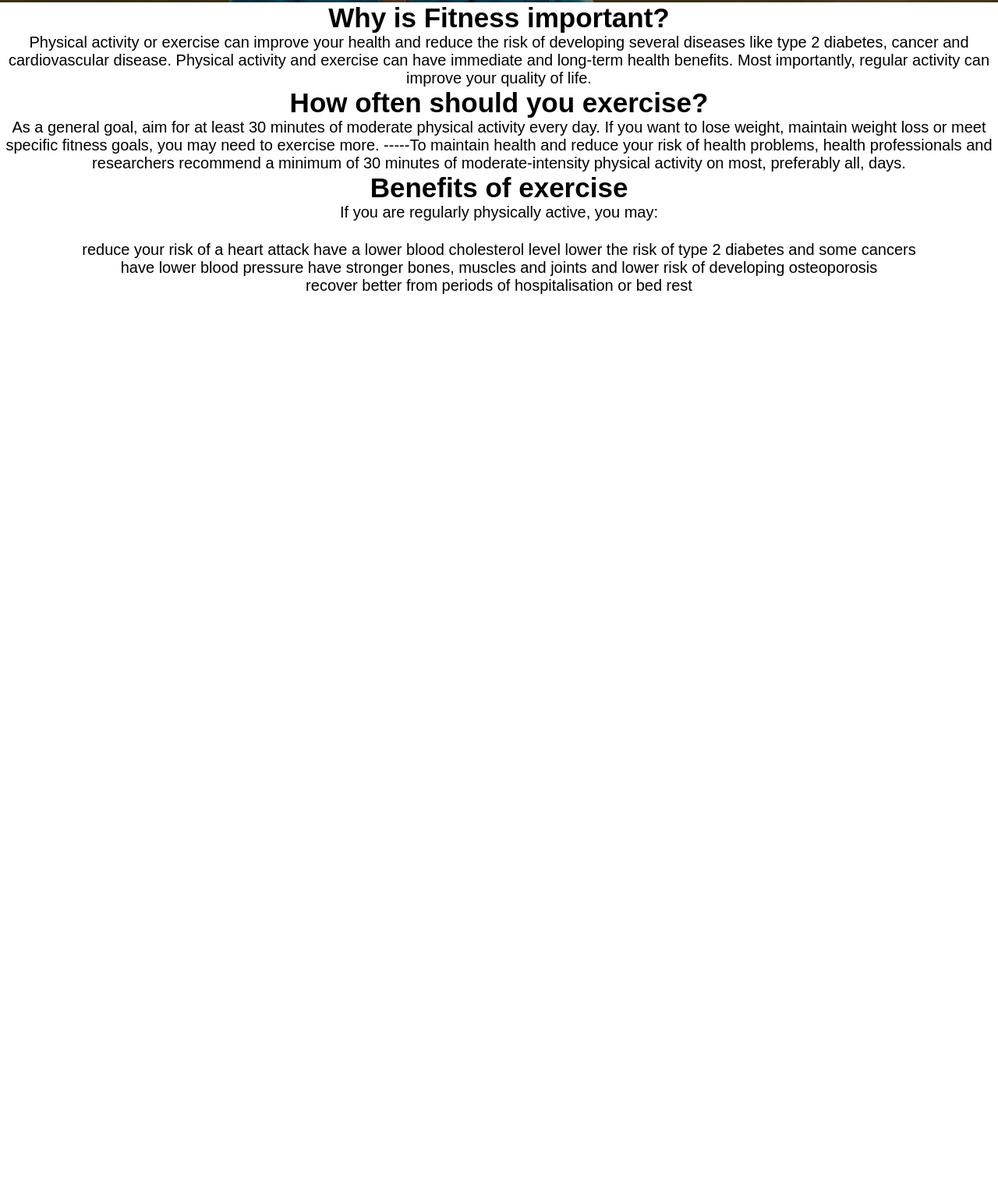
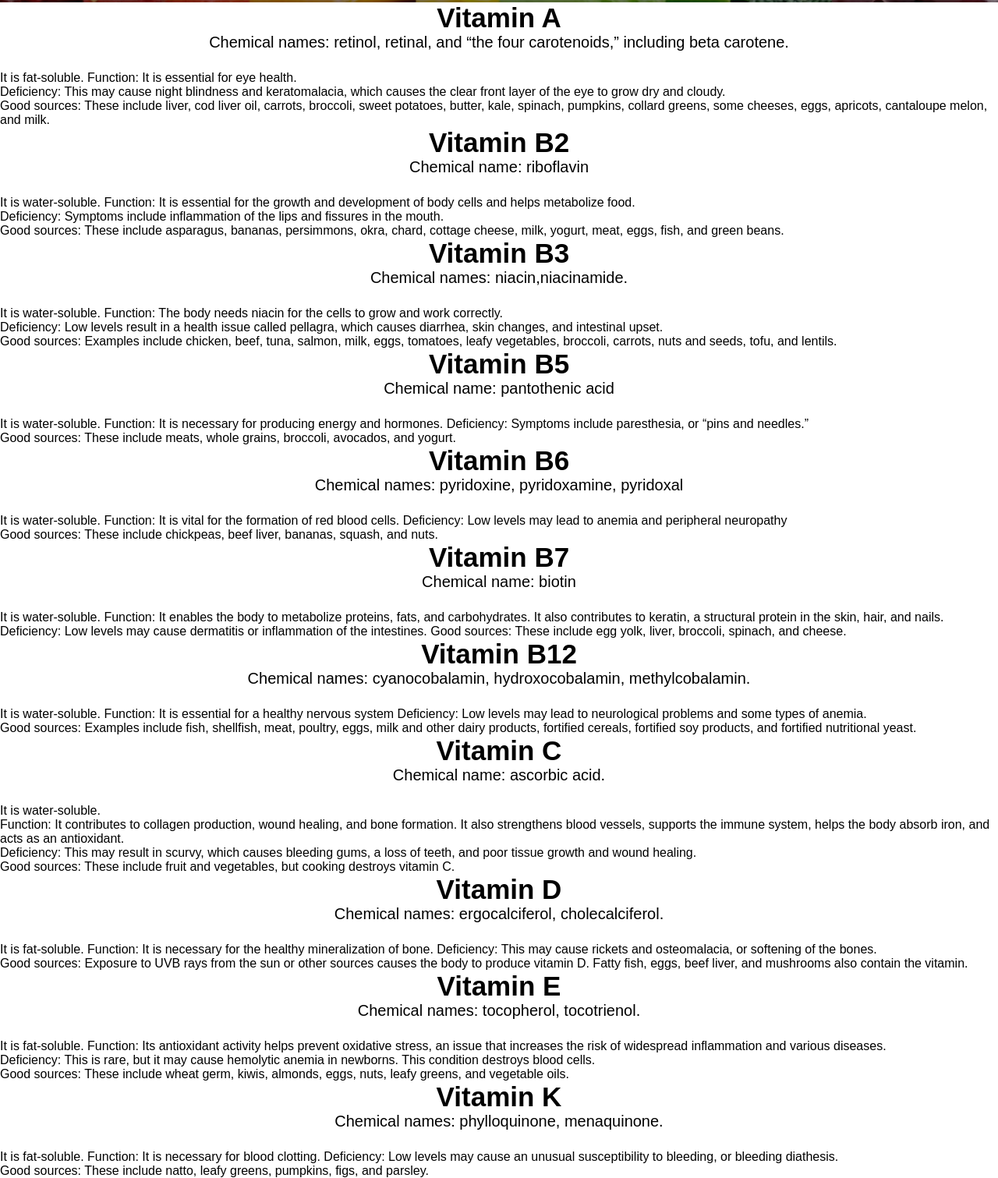
Before and after one commit to Katehampton/LegendLifeStyle, a plain HTML site: page Vitamins.html in a window 1280 px wide. Shown: the part 397-1908 px from the top of the page at 78% size. Before the commit the page ends 800 px from the top, so only its background shows below. Drawn offline with Linux system fonts and the light colour scheme; a script that the page names is missing.

Commit message:
replacing code with my old code

```diff
--- a/Vitamins.html
+++ b/Vitamins.html
@@ -1,46 +1,133 @@
-<!DOCTYPE html>
 <html>
+    <head>
         <head>
             <meta charset="utf-8">
             <meta http-equiv="X-UA-Compatible" content="IE=edge">
-        <title>Fitness</title>
+            <title> Vitamins</title>
             <meta name="description" content="">
             <meta name="viewport" content="width=device-width, initial-scale=1.0">
             <link rel="stylesheet" href="index.css">
 
+
         </head>
-
+    </head>
 <body>
     <header>
         <div class="main">
             <ul>
                 <li><a href="index.html">Home</a></li>
-                    <li><a href="information.html">Nutrition</a></li>
+                <li><a href="Information.html">Nutrition</a></li>
                 <li><a href="fitness.html">Fitness</a></li>
 
+            </ul>
         </div>
-            <div class="fitnesstitle">
-                <h1>FITNESS</h1>
+    </header>
+    <div class="Vitaminpage"></div>
+    <div class="Vitamintitle">
+        <h1>VITAMINS</h1>
     </div>
-            <div class="fitnesspage"></div>
-        </header>
-        <h1>Why is Fitness important? </h1>
-        <h2>Physical activity or exercise can improve your health and reduce the risk of developing several diseases like type 2 diabetes, cancer and cardiovascular disease. Physical activity and exercise can have immediate and long-term health benefits. Most importantly, regular activity can improve your quality of life.</h2>
-        <h1>How often should you exercise? </h1>
-        <h2>As a general goal, aim for at least 30 minutes of moderate physical activity every day. If you want to lose weight, maintain weight loss or meet specific fitness goals, you may need to exercise more. -----To maintain health and reduce your risk of health problems, health professionals and researchers recommend a minimum of 30 minutes of moderate-intensity physical activity on most, preferably all, days. </h2>
-        <h1>Benefits of exercise</h1>
-        <h2>If you are regularly physically active, you may:
+    <h1>Vitamin A</h1>
+    <h2>Chemical names: retinol, retinal, and “the four carotenoids,” including beta carotene.</h2>
     <ul>
-                <li>reduce your risk of a heart attack </li>
-                <li>have a lower blood cholesterol level </li>
-                <li>lower the risk of type 2 diabetes and some cancers </li>
-                <li>have lower blood pressure</li>
-                <li>have stronger bones, muscles and joints and lower risk of developing osteoporosis</li>
-                <li>recover better from periods of hospitalisation or bed rest</li>
+        <li>It is fat-soluble.</li>
+        <li>Function: It is essential for eye health.</li>
+        <li>Deficiency: This may cause night blindness and keratomalacia, which causes the clear front layer of the eye to grow dry and cloudy.</li>
+        <li>Good sources: These include liver, cod liver oil, carrots, broccoli, sweet potatoes, butter, kale, spinach, pumpkins, collard greens, some cheeses, eggs, apricots, cantaloupe melon, and milk.</li>
     </ul>
-        </h2>
+    <h1>Vitamin B2</h1>
+    <h2>Chemical name: riboflavin</h2>
+    <ul>
+        <li>It is water-soluble.</li>
+        <li>Function: It is essential for the growth and development of body cells and helps metabolize food.</li>
+        <li>Deficiency: Symptoms include inflammation of the lips and fissures in the mouth.</li>
+        <li>Good sources: These include asparagus, bananas, persimmons, okra, chard, cottage cheese, milk, yogurt, meat, eggs, fish, and green beans.</li>
+    </ul>
+    <h1>Vitamin B3</h1>
+    <h2>Chemical names: niacin,niacinamide.</h2>
+    <ul>
+        <li>It is water-soluble.</li>
+        <li>Function: The body needs niacin for the cells to grow and work correctly.</li>
+        <li>Deficiency: Low levels result in a health issue called pellagra, which causes diarrhea, skin changes, and intestinal upset.</li>
+        <li>Good sources: Examples include chicken, beef, tuna, salmon, milk, eggs, tomatoes, leafy vegetables, broccoli, carrots, nuts and seeds, tofu, and lentils.</li>
+    </ul>
+    <h1>Vitamin B5</h1>
+    <h2>Chemical name: pantothenic acid</h2>
+    <ul>
+        <li>It is water-soluble.</li>
+        <li>Function: It is necessary for producing energy and hormones.</li>
+        <li>Deficiency: Symptoms include paresthesia, or “pins and needles.”</li>
+        <li>Good sources: These include meats, whole grains, broccoli, avocados, and yogurt.</li>
+    </ul>
+    <h1>Vitamin B6</h1>
+    <h2>Chemical names: pyridoxine, pyridoxamine, pyridoxal</h2>
+    <ul>
+        <li>It is water-soluble.</li>
+        <li>Function: It is vital for the formation of red blood cells.</li>
+        <li>Deficiency: Low levels may lead to anemia and peripheral neuropathy</li>
+        <li>Good sources: These include chickpeas, beef liver, bananas, squash, and nuts.</li>
+    </ul>
+    <h1>Vitamin B7</h1>
+    <h2>Chemical name: biotin</h2>
+    <ul>
+        <li>It is water-soluble.</li>
+        <li>Function: It enables the body to metabolize proteins, fats, and carbohydrates. It also contributes to keratin, a structural protein in the skin, hair, and nails.</li>
+        <li>Deficiency: Low levels may cause dermatitis or inflammation of the intestines.</li>
+        <li>Good sources: These include egg yolk, liver, broccoli, spinach, and cheese.</li>
+    </ul>
+    <h1>Vitamin B12</h1>
+    <h2>Chemical names: cyanocobalamin, hydroxocobalamin, methylcobalamin.</h2>
+    <ul>
+        <li>It is water-soluble.</li>
+        <li>Function: It is essential for a healthy nervous system</li>
+        <li>Deficiency: Low levels may lead to neurological problems and some types of anemia.</li>
+        <li>Good sources: Examples include fish, shellfish, meat, poultry, eggs, milk and other dairy products, fortified cereals, fortified soy products, and fortified nutritional yeast.</li>
+    </ul>
+    <h1>Vitamin C</h1>
+    <h2>Chemical name: ascorbic acid.</h2>
+    <ul>
+        <li>It is water-soluble.</li>
+        <li>Function: It contributes to collagen production, wound healing, and bone formation. It also strengthens blood vessels, supports the immune system, helps the body absorb iron, and acts as an antioxidant.</li>
+        <li>Deficiency: This may result in scurvy, which causes bleeding gums, a loss of teeth, and poor tissue growth and wound healing.</li>
+        <li>Good sources: These include fruit and vegetables, but cooking destroys vitamin C.</li>
+    </ul>
+    <h1>Vitamin D</h1>
+    <h2>Chemical names: ergocalciferol, cholecalciferol.</h2>
+    <ul>
+        <li>It is fat-soluble.</li>
+        <li>Function: It is necessary for the healthy mineralization of bone.</li>
+        <li>Deficiency: This may cause rickets and osteomalacia, or softening of the bones.</li>
+        <li>Good sources: Exposure to UVB rays from the sun or other sources causes the body to produce vitamin D. Fatty fish, eggs, beef liver, and mushrooms also contain the vitamin.</li>
+    </ul>
+    <h1>Vitamin E</h1>
+    <h2>Chemical names: tocopherol, tocotrienol.</h2>
+    <ul>
+        <li>It is fat-soluble.</li>
+        <li>Function: Its antioxidant activity helps prevent oxidative stress, an issue that increases the risk of widespread inflammation and various diseases.</li>
+        <li>Deficiency: This is rare, but it may cause hemolytic anemia in newborns. This condition destroys blood cells.</li>
+        <li>Good sources: These include wheat germ, kiwis, almonds, eggs, nuts, leafy greens, and vegetable oils.</li>
+    </ul>
+    <h1>Vitamin K</h1>
+    <h2>Chemical names: phylloquinone, menaquinone.</h2>
+    <ul>
+        <li>It is fat-soluble.</li>
+        <li>Function: It is necessary for blood clotting.</li>
+        <li>Deficiency: Low levels may cause an unusual susceptibility to bleeding, or bleeding diathesis.</li>
+        <li>Good sources: These include natto, leafy greens, pumpkins, figs, and parsley.</li>
+    </ul>
+
+
     <script src="index.js" async defer></script>
 </body>
 
 
+
+
+
+
+
+
+
+
+
+
 </html>
```
Lines whose indentation alone changed are shown as unchanged.
